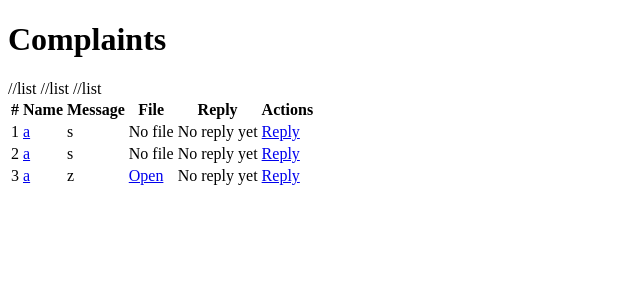
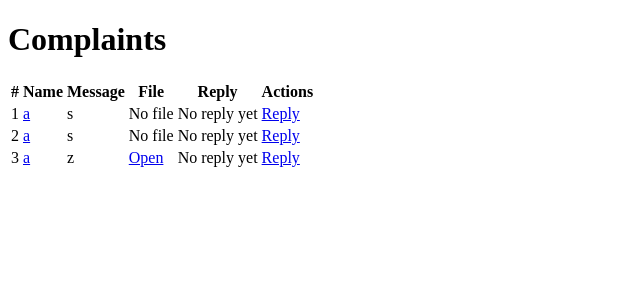
Before and after one commit to Responses4/Complaint-Feedback, a Django app: page /list/ in a window 1280 px wide. Shown: the top 300 px of the page, without its empty margins (0-640 px from the left). Run offline with Django 5.2, Linux system fonts and the light colour scheme; data comes from the database, SQL or seed files in the repository.

Commit message:
Update complaint_list.html

```diff
--- a/complaints/templates/complaints/complaint_list.html
+++ b/complaints/templates/complaints/complaint_list.html
@@ -23,7 +23,7 @@
     </thead>
 
     <tbody>
-    {% for complaint in complaints %} //list
+    {% for complaint in complaints %}
         <tr>
             <td>{{ forloop.counter }}</td>
 
```
